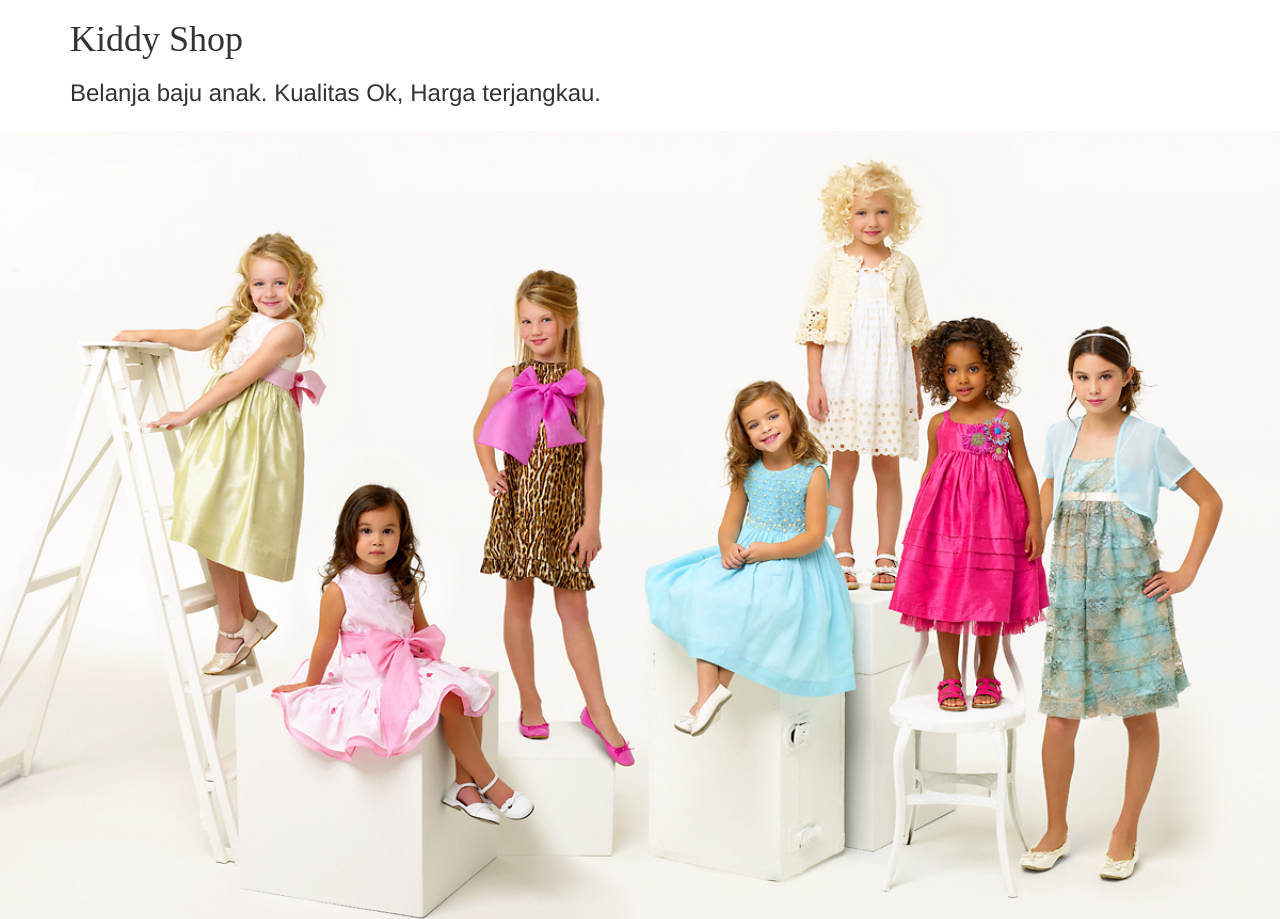
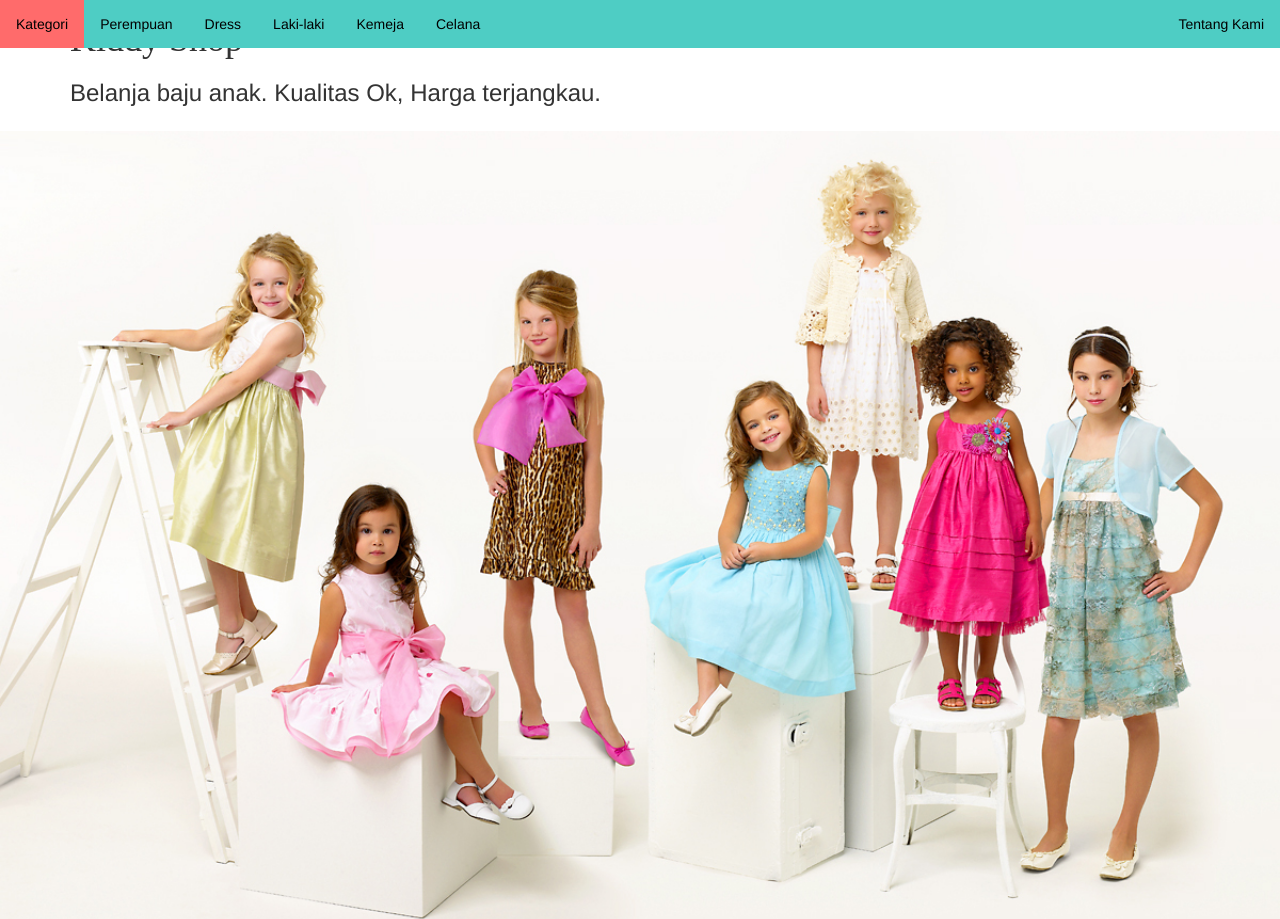
Before and after one commit to vyani/kiddy_shop, a plain HTML site: page index.html in a window 1280 px wide. Shown: the top 919 px of the page. Drawn offline with nearby package versions, Linux system fonts and the light colour scheme; a script that the page names is missing; some icons are missing; a web font is replaced by a local one.

Commit message:
fixed top navbar
finallyyy

```diff
--- a/css/big_project.css
+++ b/css/big_project.css
@@ -83,15 +83,15 @@ ul.topnav li.right {float: right;}
     ul.topnav li {float: none;}
 }
 
-/* sticky navbar */
-.active {
-    color: #fff !important;
-    text-decoration: underline !important;
-    -webkit-transform: translate3d(0, 0, 0);
-    -moz-transform: translate3d(0, 0, 0);
-    -o-transform: translate3d(0, 0, 0);
-    -ms-transform: translate3d(0, 0, 0);
-    transform: translate3d(0, 0, 0);
+/* sticky top navbar */
+.fixed-nav-bar {
+  position: fixed;
+  top: 0;
+  left: 0;
+  z-index: 9999;
+  width: 100%;
+  height: 40px;
+  background-color: #00a087;
 }
 
 
--- a/index.html
+++ b/index.html
@@ -104,9 +104,21 @@ Array.min = function(array) {
 </div>
 </div>
 
-<!--Top Navigation Bar-->
+<!--Top Navigation Bar option 1
+
+<ul class="topnav" style= "position: fixed">
+    <li><a class="active" href="#Kategori">Kategori</a></li>
+    <li><a href="#perempuan">Perempuan</a></li>
+    <li><a href="#dress">Dress</a></li>
+    <li><a href="#lakilaki">Laki-laki</a></li>
+    <li><a href="#kaos">Kemeja</a></li>
+    <li><a href="#kaos">Celana</a></li>
+    <li class="right"><a href="#kaos">Tentang Kami</a></li>
+</ul> -->
 
 
+<!--top navigation-->
+<nav class="fixed-nav-bar">
 <ul class="topnav">
     <li><a class="active" href="#Kategori">Kategori</a></li>
     <li><a href="#perempuan">Perempuan</a></li>
@@ -116,9 +128,10 @@ Array.min = function(array) {
     <li><a href="#kaos">Celana</a></li>
     <li class="right"><a href="#kaos">Tentang Kami</a></li>
 </ul>
-
+</nav>
 
 <!--products-->
+
 <link rel="stylesheet" href="https://maxcdn.bootstrapcdn.com/font-awesome/4.5.0/css/font-awesome.min.css">
 
 <div onload="setupBlocks();" id="product">
@@ -375,10 +388,6 @@ Array.min = function(array) {
 
 
 
-<!-- sticky navbar-->
-<script src="http://code.jquery.com/jquery-1.10.2.min.js"></script>
-<script src="http://cdnjs.cloudflare.com/ajax/libs/jquery-easing/1.3/jquery.easing.min.js"></script>
-<script src="//cdn.jsdelivr.net/stickynavbar.js/1.3.2/jquery.stickyNavbar.min.js"></script>
 
 
 </body>
```
